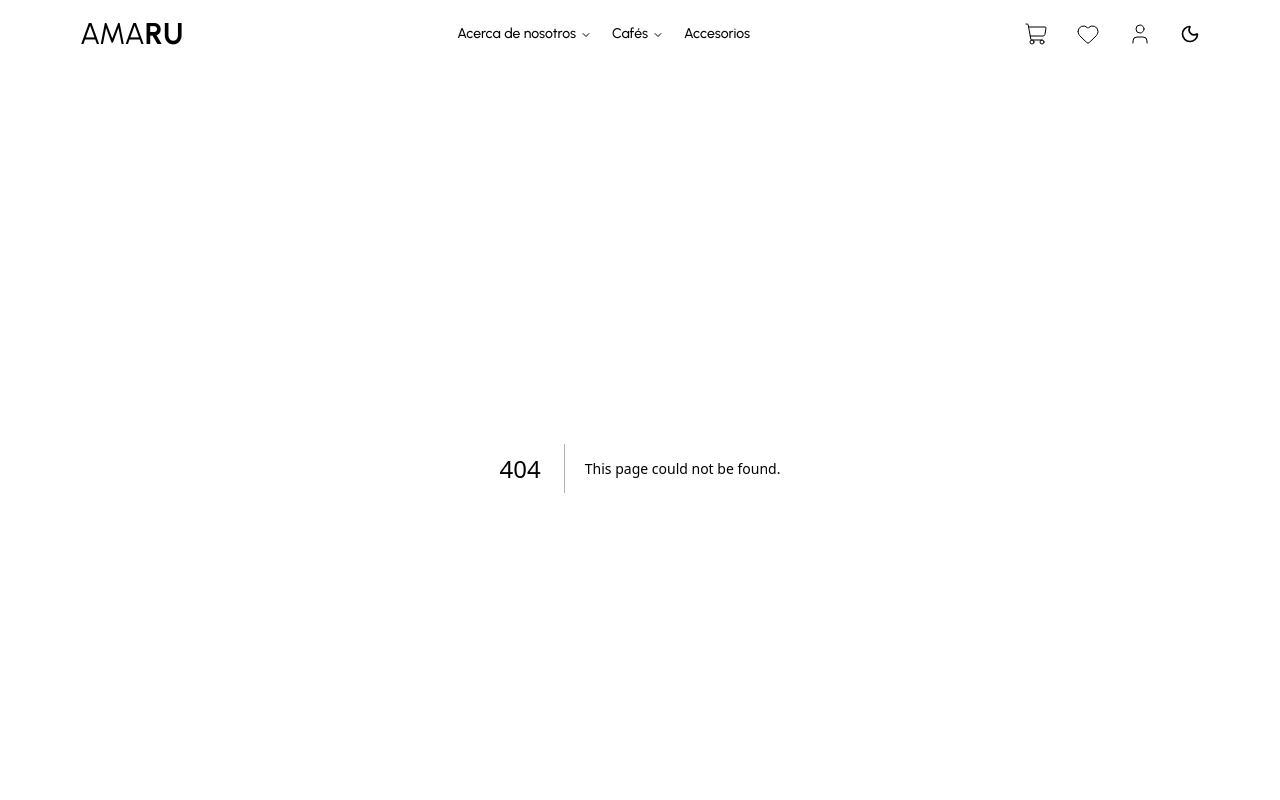
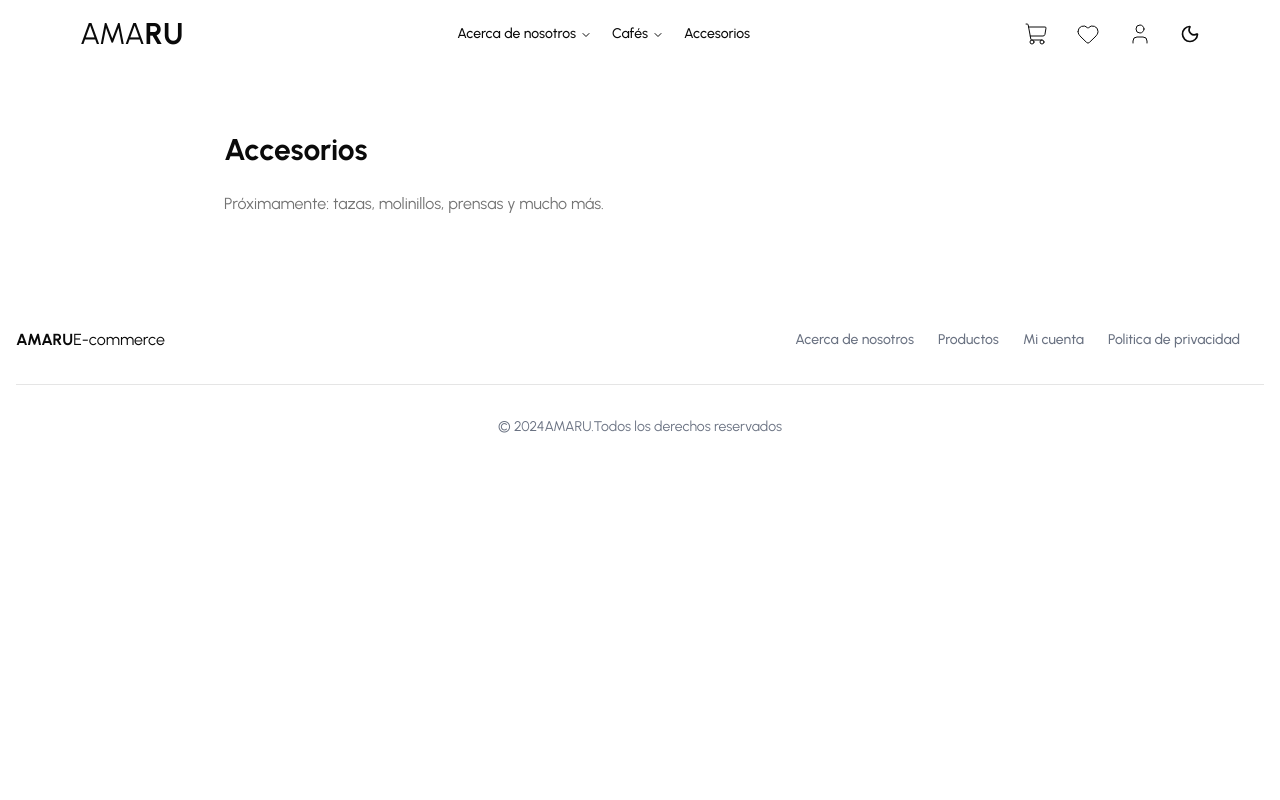
Before and after one commit to jorgearturoppv26/Ecommerce-coffe, a Next.js app: page /accesories in a window 1280 px wide. Before the commit this address had no page. Shown: the top 800 px of the page. Built offline with nearby package versions, Linux system fonts and the light colour scheme.

Commit message:
add accesorios page

```diff
--- /dev/null
+++ b/app/(routes)/accesories/page.tsx
@@ -0,0 +1,10 @@
+export default function AccesoriosPage() {
+    return (
+        <div className="max-w-5xl p-4 mx-auto sm:py-16 sm:px-24">
+            <h1 className="text-3xl font-bold mb-6">Accesorios</h1>
+            <p className="text-muted-foreground">
+                Próximamente: tazas, molinillos, prensas y mucho más.
+            </p>
+        </div>
+    )
+}
--- a/components/ui/menu-list.tsx
+++ b/components/ui/menu-list.tsx
@@ -66,7 +66,7 @@ const MenuList = () => {
         </NavigationMenuItem>
         <NavigationMenuItem>
             <NavigationMenuLink asChild className={navigationMenuTriggerStyle()}>
-                <Link href="/accesorios">Accesorios</Link>
+                <Link  href="/accesories">Accesorios</Link>
             </NavigationMenuLink>
         </NavigationMenuItem>
       </NavigationMenuList>
```
